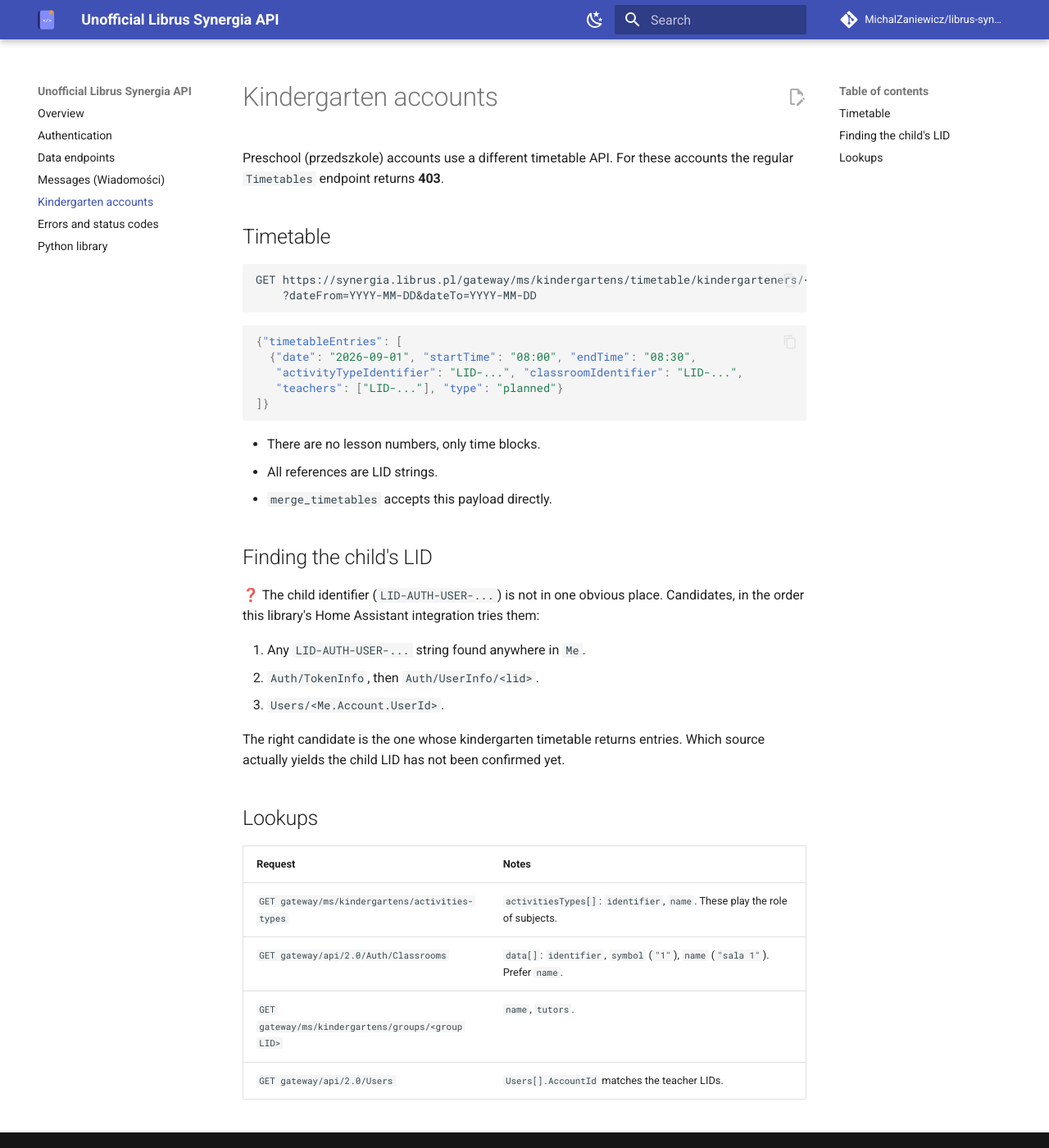
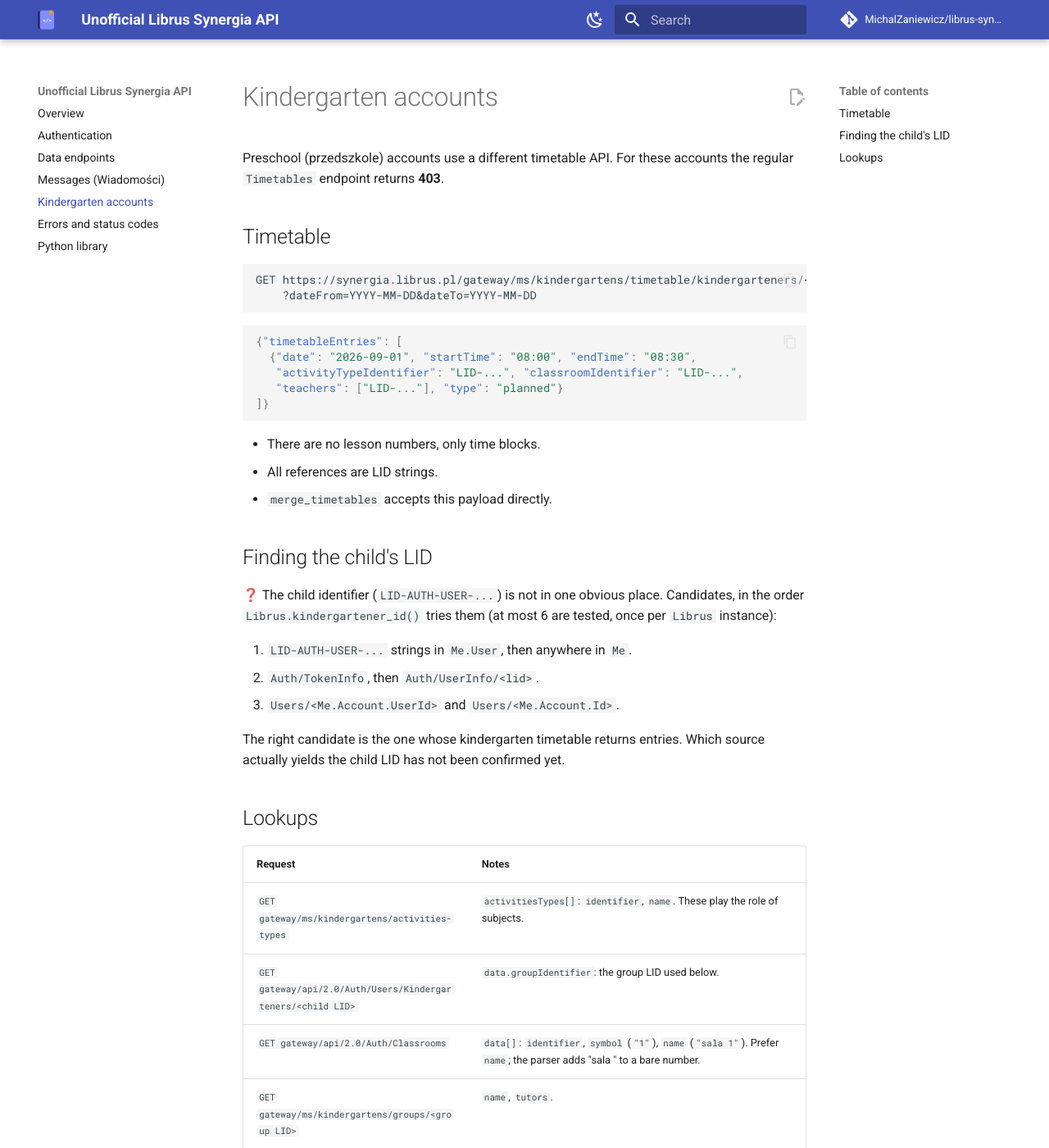
Before and after one commit to MichalZaniewicz/librus-synergia, an MkDocs documentation site: the page built from docs/kindergarten.md, in a window 1280 px wide and 1400 px high. Shown: the whole window at 82% size. Built offline with MkDocs 1.6.1 and Material for MkDocs 9.7.7, drawn with Linux system fonts in a browser that asks for light colours; comment, search, counter and statistics services are not loaded.

Commit message:
Docs and comments in line with the code: fetch_all scope, login(), kindergarten discovery, message retry, confirmed markers; drop stale integration notes from code comments
Co-Authored-By: Claude Opus 5.5 <noreply@anthropic.com>

```diff
--- a/docs/kindergarten.md
+++ b/docs/kindergarten.md
@@ -25,12 +25,12 @@ GET https://synergia.librus.pl/gateway/ms/kindergartens/timetable/kindergartener
 ## Finding the child's LID
 
 ❓ The child identifier (`LID-AUTH-USER-...`) is not in one obvious place.
-Candidates, in the order this library's Home Assistant integration tries
-them:
+Candidates, in the order `Librus.kindergartener_id()` tries them (at most
+6 are tested, once per `Librus` instance):
 
-1. Any `LID-AUTH-USER-...` string found anywhere in `Me`.
+1. `LID-AUTH-USER-...` strings in `Me.User`, then anywhere in `Me`.
 2. `Auth/TokenInfo`, then `Auth/UserInfo/<lid>`.
-3. `Users/<Me.Account.UserId>`.
+3. `Users/<Me.Account.UserId>` and `Users/<Me.Account.Id>`.
 
 The right candidate is the one whose kindergarten timetable returns
 entries. Which source actually yields the child LID has not been confirmed
@@ -41,6 +41,7 @@ yet.
 | Request | Notes |
 |---|---|
 | `GET gateway/ms/kindergartens/activities-types` | `activitiesTypes[]`: `identifier`, `name`. These play the role of subjects. |
-| `GET gateway/api/2.0/Auth/Classrooms` | `data[]`: `identifier`, `symbol` (`"1"`), `name` (`"sala 1"`). Prefer `name`. |
+| `GET gateway/api/2.0/Auth/Users/Kindergarteners/<child LID>` | `data.groupIdentifier`: the group LID used below. |
+| `GET gateway/api/2.0/Auth/Classrooms` | `data[]`: `identifier`, `symbol` (`"1"`), `name` (`"sala 1"`). Prefer `name`; the parser adds "sala " to a bare number. |
 | `GET gateway/ms/kindergartens/groups/<group LID>` | `name`, `tutors`. |
 | `GET gateway/api/2.0/Users` | `Users[].AccountId` matches the teacher LIDs. |
```
Also changed, not shown: README.md (+7 -4 lines), docs/endpoints.md (+4 -2 lines), docs/messages.md (+2 -2 lines), 2 other files.
